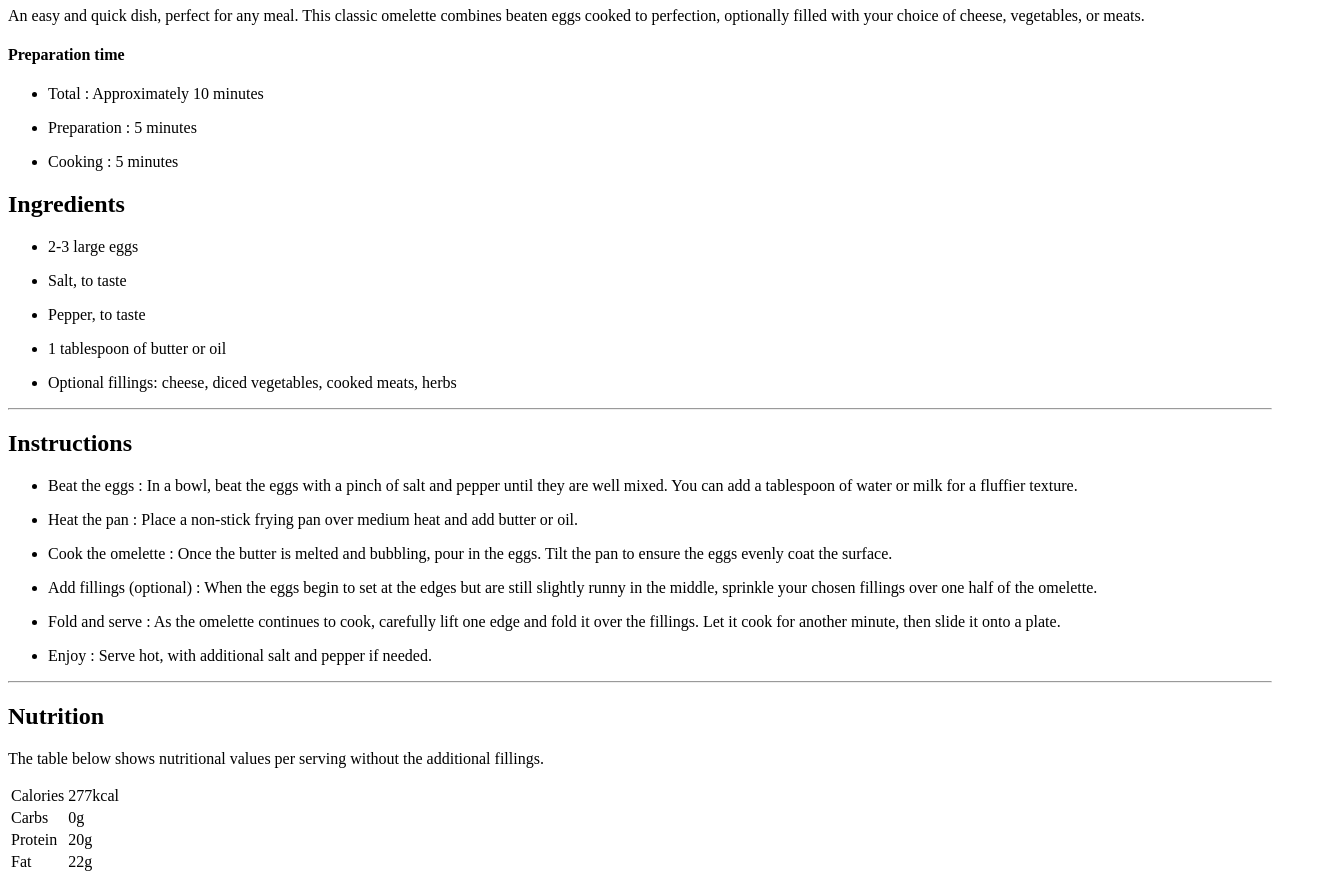
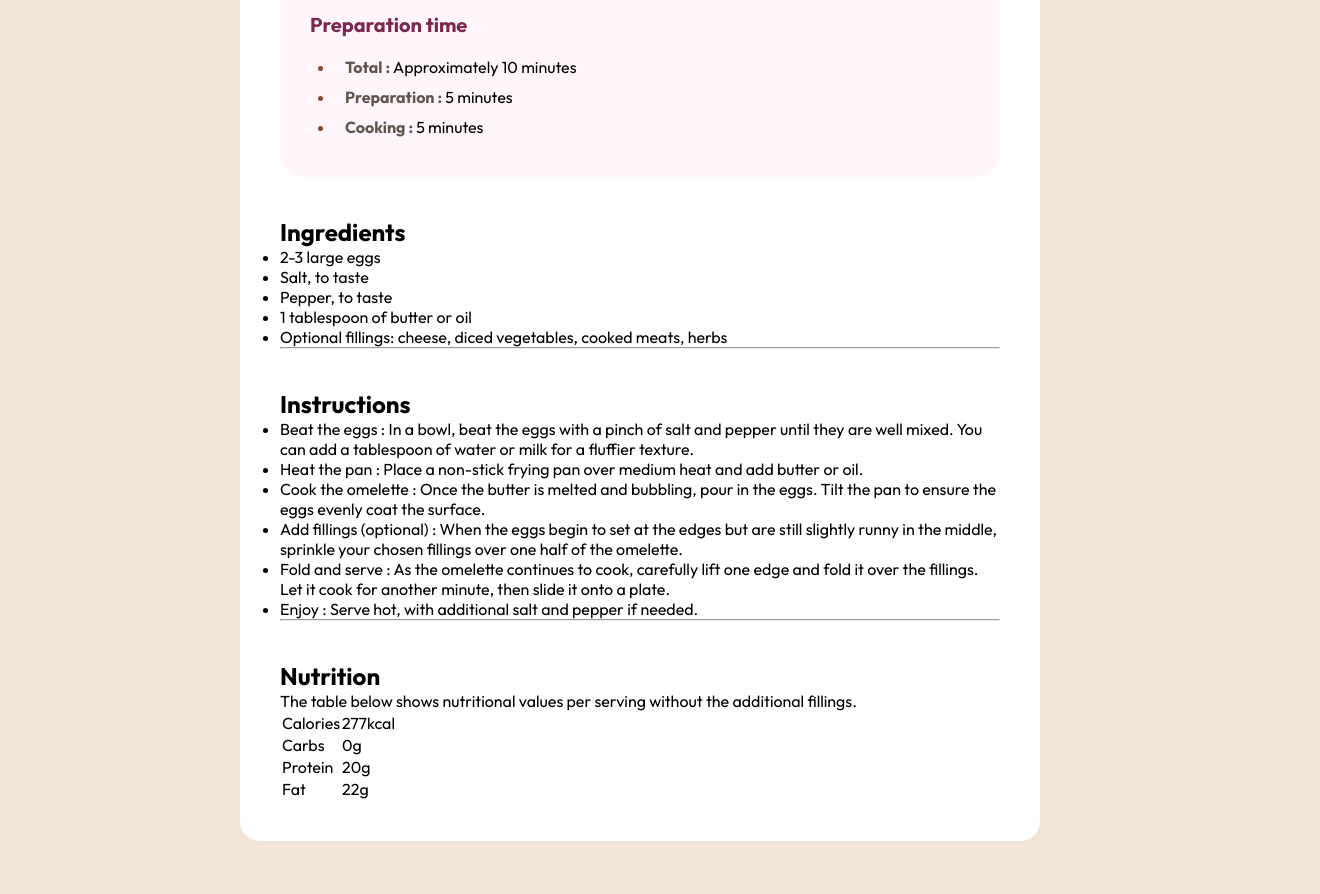
Before and after one commit to S-Alif/recipe-page-frontend-mentor, a plain HTML site: page index.html in a window 1280 px wide. Shown: the part 685-1579 px from the top of the page, 1320 px wide, since content can reach past the window. Drawn offline with Linux system fonts and the light colour scheme.

Commit message:
css half

```diff
--- a/index.html
+++ b/index.html
@@ -47,7 +47,7 @@
     </div>
 
     <!-- Ingredients -->
-    <div class="ingredients-wrapper">
+    <div class="ingredients-wrapper my-section">
       <h2 class="info-title">Ingredients</h2>
       <!-- list -->
       <ul>
@@ -72,7 +72,7 @@
     <hr class="separator" />
 
     <!-- Instructions -->
-    <div class="instructions-wrapper">
+    <div class="instructions-wrapper my-section">
       <h2 class="info-title">Instructions</h2>
       <!-- list -->
       <ul>
@@ -104,7 +104,7 @@
     <hr class="separator" />
 
     <!-- Nutrition -->
-    <div class="nutrition-wrapper">
+    <div class="nutrition-wrapper my-section">
       <h2 class="info-title">Nutrition</h2>
 
       <p>The table below shows nutritional values per serving without the additional fillings.</p>
--- a/style.css
+++ b/style.css
@@ -20,3 +20,94 @@
   --font-1: "Young Serif", sans-serif;
   --font-2: "Outfit", sans-serif;
 }
+
+html{
+  font-size: 100%;
+}
+body{
+  margin: 0;
+  padding: 0;
+  font-family: var(--font-2);
+  overflow-x: hidden;
+  background: var(--stone-100);
+}
+
+*{
+  margin: 0;
+  padding: 0;
+  box-sizing: border-box;
+}
+
+/* custom design for all */
+.my-section{
+  padding-top: 40px;
+}
+.separator{
+  background-color: var(--stone-100);
+}
+
+/* outer wrapper */
+.outer-wrapper{
+  background-color: var(--white);
+  padding: 40px;
+  width: 800px;
+  margin: 100px auto;
+  border-radius: 20px;
+}
+
+/* outer-wrapper => banner images */
+.outer-wrapper .banner-image{
+  width: 100%;
+  height: 350px;
+  border-radius: 20px;
+  overflow: hidden;
+}
+.outer-wrapper .banner-image img{
+  width: 100%;
+  height: 100%;
+}
+
+/* title */
+.title{
+  padding: 30px 0;
+}
+
+.title h1{
+  font-family: var(--font-1);
+  font-size: 40px;
+}
+.title p{
+  padding-top: 20px;
+}
+
+/* preparation */
+.preparation-inner{
+  background-color: var(--rose-50);
+  padding: 30px;
+  border-radius: 25px;
+}
+
+.preparation-inner h4{
+  font-size: 20px;
+  font-weight: bold;
+  color: var(--rose-800);
+  padding-bottom: 20px;
+}
+
+.preparation-inner ul{
+  padding-left: 25px;
+  list-style: circle var(--brown-800);
+}
+.preparation-inner ul li{
+  padding-bottom: 10px;
+}
+.preparation-inner ul li::marker{
+  color: var(--brown-800);
+}
+.preparation-inner ul p{
+  padding-left: 10px;
+}
+.preparation-inner ul p span{
+  color: var(--stone-600);
+  font-weight: bold;
+}
```
